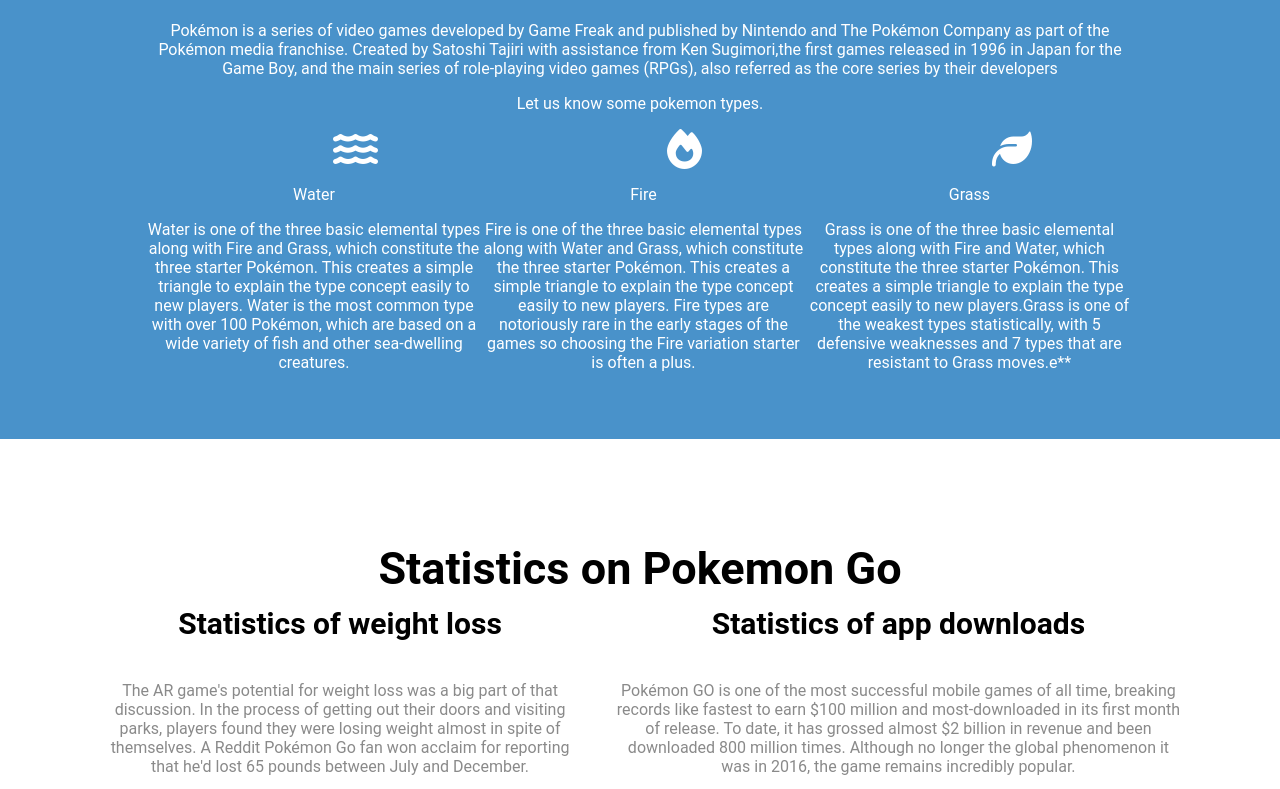
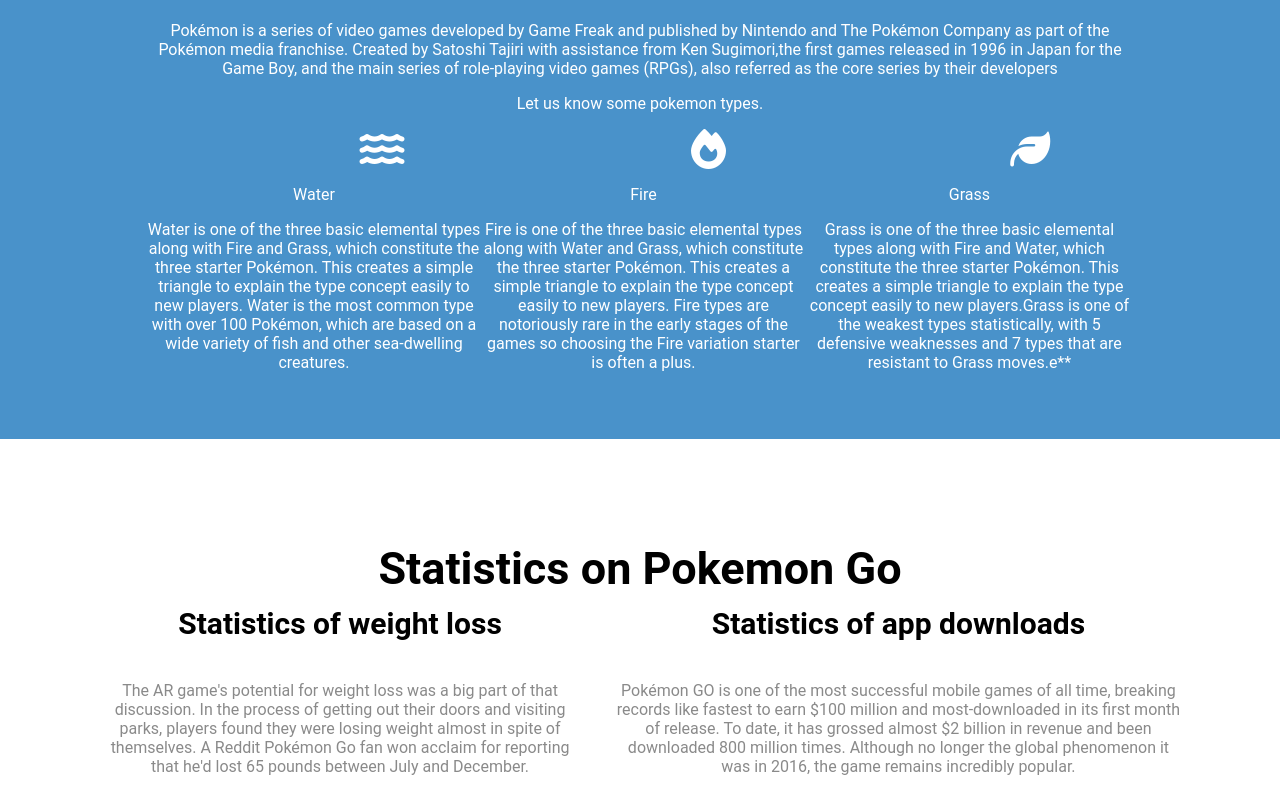
Before and after one commit to edyst/pokemon-wiki-edyst-NAMAN-KHATRI, a plain HTML site: page index.html in a window 1280 px wide. Shown: the part 840-1629 px from the top of the page. Drawn offline with Linux system fonts and the light colour scheme.

Commit message:
Final-update-3
Correction-update-3

```diff
--- a/assets/styles.css
+++ b/assets/styles.css
@@ -147,18 +147,18 @@ body {
 }
 .fa-fire {
   position: relative;
-  left: 11.5rem;
+  left: 13.0rem;
   font-size: 2.5rem;
 }
 
 .fa-water {
   position: relative;
-  left: 11.75rem;
+  left: 13.4rem;
   font-size: 2.5rem;
 }
 .fa-leaf {
   position: relative;
-  left: 11.75rem;
+  left: 12.9rem;;
   font-size: 2.5rem;
 }
 .pokemon-statistics-section {
@@ -286,7 +286,7 @@ h4 {
 }
 .pokemon-battle button {
   position: relative;
-  left: 23rem;
+  left: 28.2rem;
   height: 2.5rem;
   width: 13rem;
   background: #4992ca;
```
